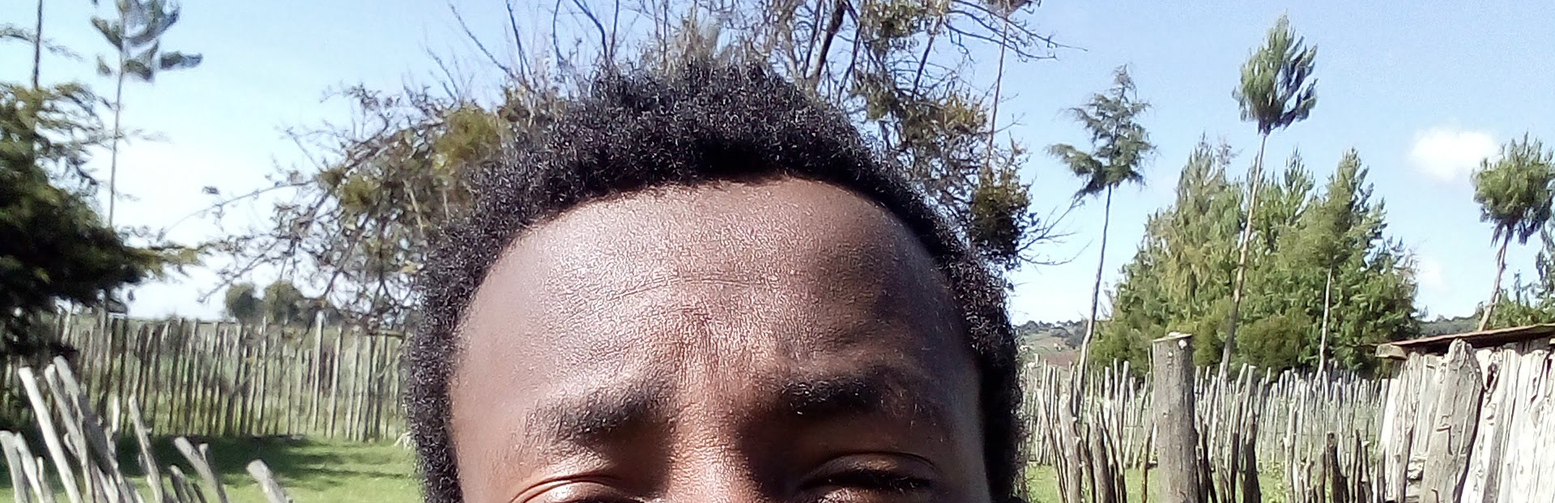
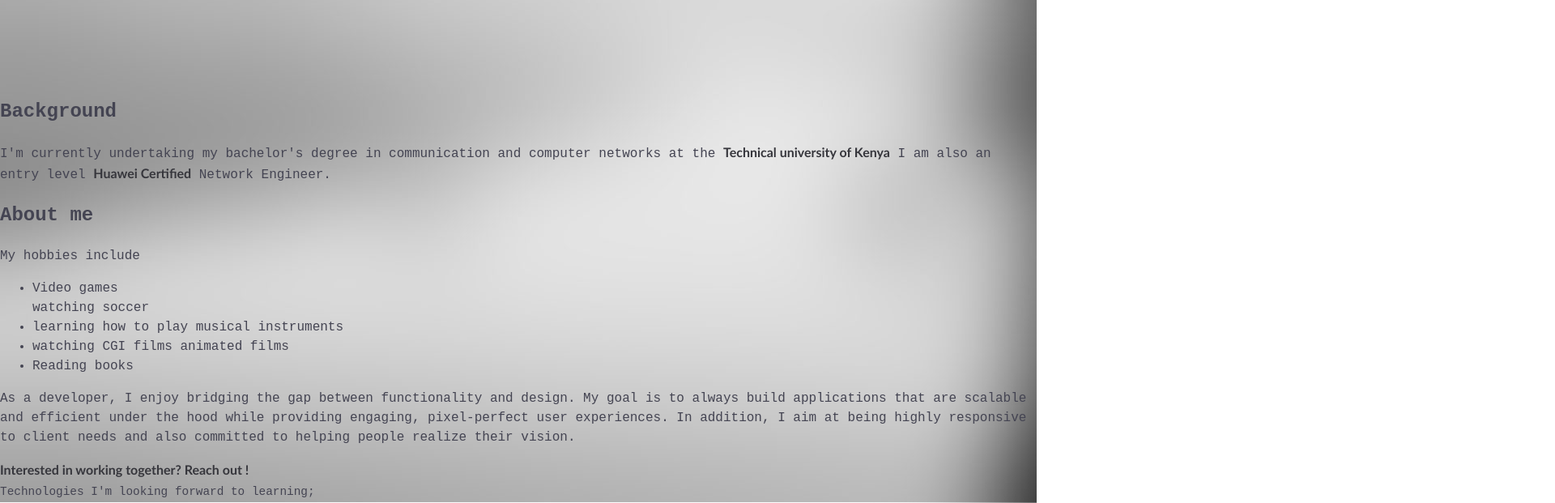
Before and after one commit to c0lurk/portfolio-page, a plain HTML site: page index.html in a window 1280 px wide. Shown: the part 660-1281 px from the top of the page at 81% size, 1920 px wide, since content can reach past the window. Drawn offline with Linux system fonts and the light colour scheme; files whose address does not match are found by name.

Commit message:
corrected indentation errors in the HTML code and typing errors in plain text

```diff
--- a/css/styles.css
+++ b/css/styles.css
@@ -4,6 +4,12 @@
 .background{
   text-align: left;
   width: auto;
+}
+.header_class{
+  max-width: 1440px;
+  margin: 0 auto;
+  padding: 80px 100px;
+  height: 75vh;
 }
 .languages {
   margin: 3px 0;
@@ -73,3 +79,8 @@ body a:hover{
 body p, html p {
   font-weight: 400;
 }
+img{
+  float: left;
+  height: 160px;
+  width: 160px
+}
--- a/index.html
+++ b/index.html
@@ -1,14 +1,15 @@
 <!DOCTYPE html>
 <html>
   <head>
-    <link href="css/styles.css" rel="stylesheet" type="text/css"
 
     <title>
       My portfolio
     </title>
+    <link href="css/styles.css" rel="stylesheet" type="text/css"
+
   </head>
   <body>
-    <header>
+    <header class="header_class">
       <h1 class="h1class">
           Hello!
 
@@ -21,21 +22,28 @@
 
     </header>
     <section>
-        <div class="background">Background</div>
+        <div><h1>Background</h1></div>
           <p>
-              I'm currently undertaking my bachelor's degree in communication and computer networks at the Technical university of Kenya
+              I'm currently undertaking my bachelor's degree in communication and computer networks at the
               <a  href="#" target="_blank">
                   Technical university of Kenya</a>
                 I am also an entry level
-                <a  href="#" target="_blank">Huawei Certified</a>Network Engineer.
+                <a  href="#" target="_blank">Huawei Certified</a> Network Engineer.
           </p>
-
-          <p>
+          <h1 class="h1 class"> About me</h1>
+          <p>My hobbies include <ul>
+            <li>Video games</li
+            <li>watching soccer</li>
+            <li>learning how to play musical instruments</li>
+            <li>watching CGI films animated films</li>
+            <li>Reading books</li>
+          </ul>
+          </p>
             As a developer, I enjoy bridging the gap between functionality and design. My goal is to always build applications that are scalable and efficient under the hood while providing engaging, pixel-perfect user experiences. In addition, I aim at being highly responsive to client needs and also committed to helping people realize their vision.
           </p>
 
           <a href="images/resume.pdf" target="_blank">
-              Interested in working together? Reach out!
+              Interested in working together? Reach out !
           </a>
         </div>
     </section>
@@ -154,15 +162,15 @@
            </div>
            <div class="bottom">
              <span>
-               your name
+               Zach Njuguna
              </span>
              <span>
-               date
+               2019
              </span>
            </div>
          </div>
          <div class="footer_links">
-           <a href="mailto:youremail@gmail.com" target="_blank" title="email">
+           <a href="mailto:zachnjuguna@gmail.com" target="_blank" title="email">
              <span class="text">
                email
              </span>
@@ -174,7 +182,7 @@
              </span>
              <img src="images/linkedin.svg" alt="linkedin">
            </a>
-           <a href="https://repl.it/@name" target="_blank" title="instagram">
+           <a href="https://repl.it/@nook7466" target="_blank" title="instagram">
              <span class="text">
                repl.it
              </span>
```
